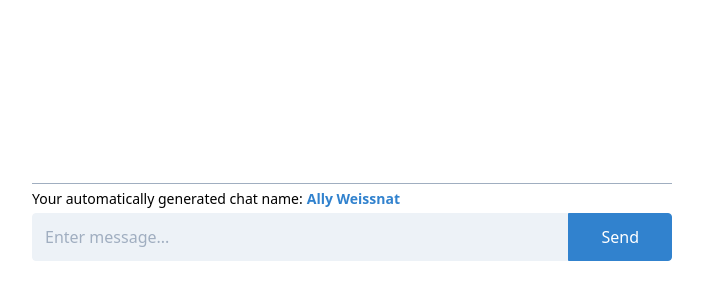
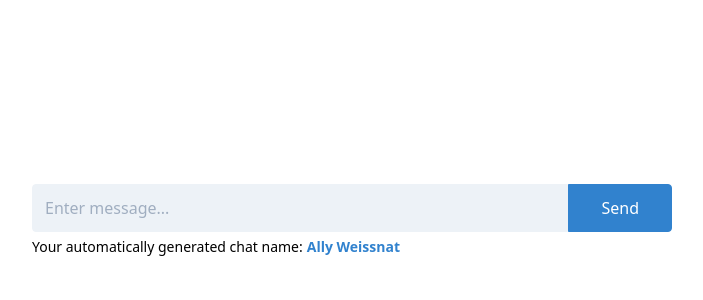
Before and after one commit to horyan/chatty, a Vue app: page / in a window 1280 px wide. Shown: the part 182-482 px from the top of the page, without its empty margins (288-991 px from the left). Built offline with nearby package versions, Linux system fonts and the light colour scheme; what vuefire would draw is missing.

Commit message:
moved chatname prompt below message controls, removed top margin and border

```diff
--- a/src/App.vue
+++ b/src/App.vue
@@ -3,9 +3,6 @@
     <div class="w-full">
       <MessagesList class="my-2" :messageList="messages" :activeUser="name"/>
       <span v-if="!isValidMessage" class="flex text-blue-600 text-sm">Please enter valid message</span>
-      <span class="flex border-t border-gray-500 text-sm py-1">Your automatically generated chat name:
-        <span class="font-semibold text-blue-600 text-sm pl-1">{{name}}</span>
-      </span>
       <div class="flex leading-snug">
         <input class="flex-1 rounded-l bg-gray-200 border border-gray-200 hover:border-gray-500 focus:bg-white focus:border-gray-500 focus:outline-none text-gray-700 px-3 py-2"
         type="text"
@@ -14,6 +11,9 @@
         v-model="newMessage"/>
         <button class="rounded-r bg-blue-600 border border-blue-600 hover:border-blue-700 hover:bg-blue-700 focus:outline-none text-white px-8 py-3" @click="sendMessage(newMessage)">Send</button>
       </div>
+      <span class="flex text-sm py-1">Your automatically generated chat name:
+      <span class="font-semibold text-blue-600 text-sm pl-1">{{name}}</span>
+      </span>
     </div>
   </div>
 </template>
```
